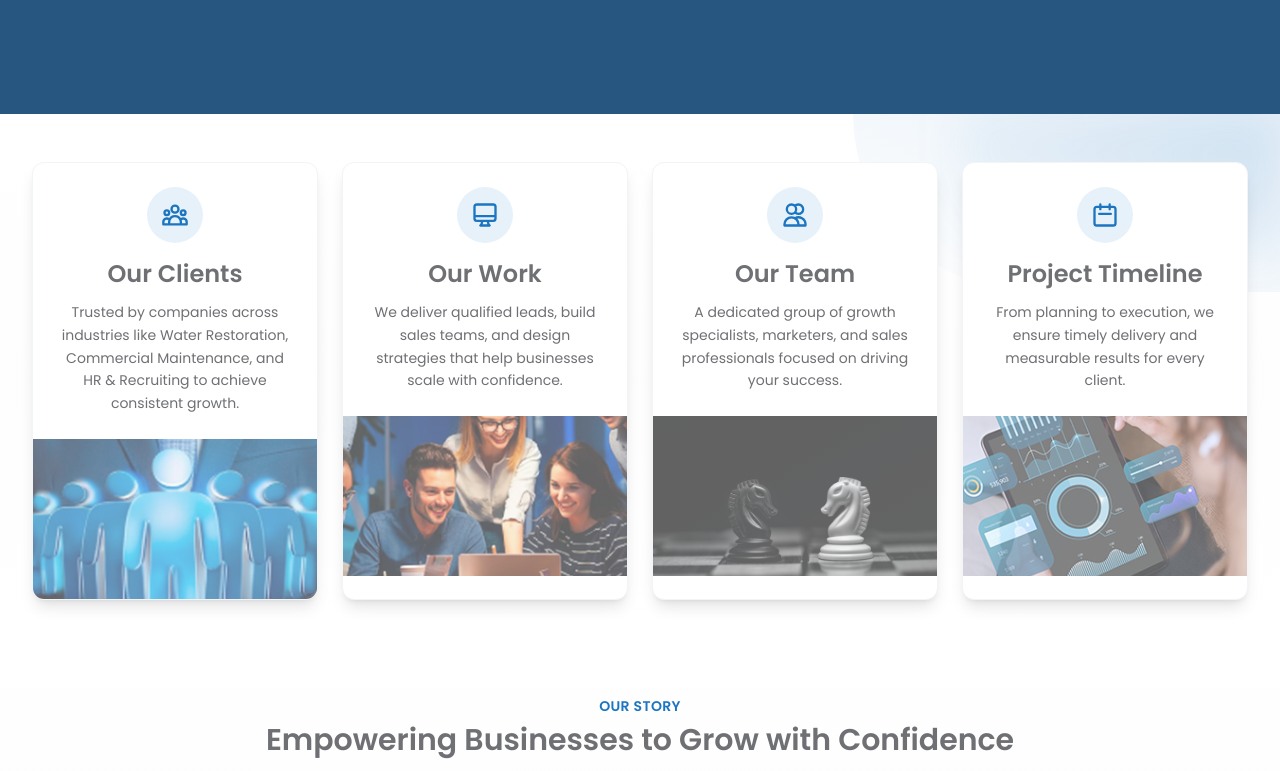
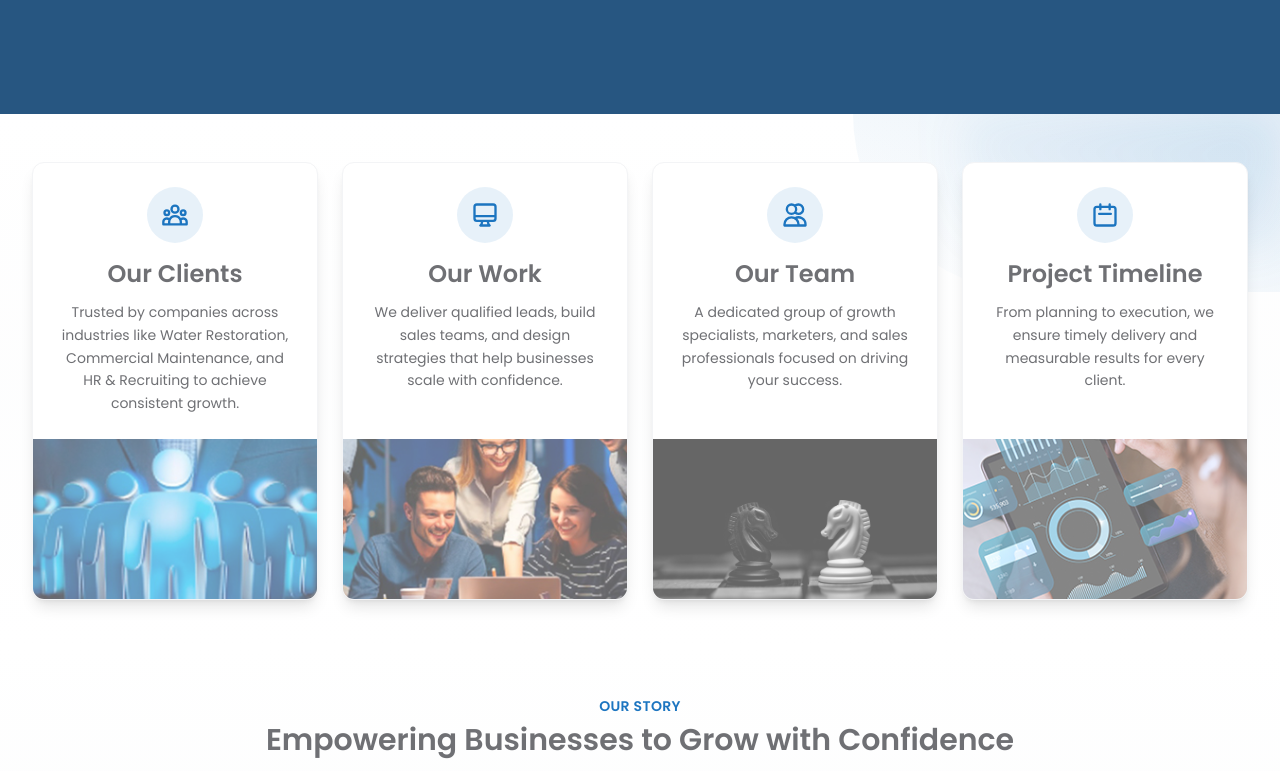
Before and after one commit to Sharmeen-Rauf/escabiz, a Next.js app: page /about in a window 1280 px wide. Shown: the part 486-1257 px from the top of the page. Built offline with nearby package versions, Linux system fonts and the light colour scheme.

Commit message:
Enhance About page layout: add flexbox to card components for improved structure, adjust image display properties for better visual consistency, and refine hover effects for a more engaging user experience.

```diff
--- a/src/app/about/page.tsx
+++ b/src/app/about/page.tsx
@@ -94,7 +94,7 @@ export default function About() {
           <div className="relative z-10 w-full max-w-7xl mx-auto px-4 sm:px-6 lg:px-8">
             <div className="grid grid-cols-1 md:grid-cols-2 lg:grid-cols-4 gap-4 lg:gap-6">
               {/* Card 1: Our Clients */}
-              <div className="relative bg-white rounded-xl shadow-lg border border-gray-100 overflow-hidden group hover:shadow-2xl hover:-translate-y-2 transition-all duration-500 reveal" style={{ animationDelay: '0.1s' }}>
+              <div className="relative bg-white rounded-xl shadow-lg border border-gray-100 overflow-hidden group hover:shadow-2xl hover:-translate-y-2 transition-all duration-500 reveal flex flex-col" style={{ animationDelay: '0.1s' }}>
                 <div className="p-6">
                   <div className="w-14 h-14 bg-[#1c75c0]/10 rounded-full flex items-center justify-center mx-auto mb-4 group-hover:scale-110 group-hover:bg-[#1c75c0]/20 transition-all duration-300">
                     <svg className="w-7 h-7 text-[#1c75c0]" fill="none" stroke="currentColor" viewBox="0 0 24 24">
@@ -108,13 +108,13 @@ export default function About() {
                     Trusted by companies across industries like Water Restoration, Commercial Maintenance, and HR & Recruiting to achieve consistent growth.
                   </p>
                 </div>
-                <div className="w-full h-40 bg-gradient-to-br from-gray-100 to-gray-50 relative overflow-hidden group-hover:opacity-80 transition-opacity duration-300">
-                  <Image src="/1.jpg" alt="Our Clients" fill className="object-cover w-full h-full opacity-60 group-hover:scale-110 transition-transform duration-500" />
+                <div className="w-full h-40 relative overflow-hidden mt-auto">
+                  <Image src="/1.jpg" alt="Our Clients" fill className="object-cover opacity-60 group-hover:opacity-80 group-hover:scale-110 transition-all duration-500" />
                 </div>
               </div>
 
               {/* Card 2: Our Work */}
-              <div className="relative bg-white rounded-xl shadow-lg border border-gray-100 overflow-hidden group hover:shadow-2xl hover:-translate-y-2 transition-all duration-500 reveal" style={{ animationDelay: '0.2s' }}>
+              <div className="relative bg-white rounded-xl shadow-lg border border-gray-100 overflow-hidden group hover:shadow-2xl hover:-translate-y-2 transition-all duration-500 reveal flex flex-col" style={{ animationDelay: '0.2s' }}>
                 <div className="p-6">
                   <div className="w-14 h-14 bg-[#1c75c0]/10 rounded-full flex items-center justify-center mx-auto mb-4 group-hover:scale-110 group-hover:bg-[#1c75c0]/20 transition-all duration-300">
                     <svg className="w-7 h-7 text-[#1c75c0]" fill="none" stroke="currentColor" viewBox="0 0 24 24">
@@ -128,13 +128,13 @@ export default function About() {
                     We deliver qualified leads, build sales teams, and design strategies that help businesses scale with confidence.
                   </p>
                 </div>
-                <div className="w-full h-40 bg-gradient-to-br from-gray-100 to-gray-50 relative overflow-hidden group-hover:opacity-80 transition-opacity duration-300">
-                  <Image src="/2.jpg" alt="Our Work" fill className="object-cover w-full h-full opacity-60 group-hover:scale-110 transition-transform duration-500" />
+                <div className="w-full h-40 relative overflow-hidden mt-auto">
+                  <Image src="/2.jpg" alt="Our Work" fill className="object-cover opacity-60 group-hover:opacity-80 group-hover:scale-110 transition-all duration-500" />
                 </div>
               </div>
 
               {/* Card 3: Our Team */}
-              <div className="relative bg-white rounded-xl shadow-lg border border-gray-100 overflow-hidden group hover:shadow-2xl hover:-translate-y-2 transition-all duration-500 reveal" style={{ animationDelay: '0.3s' }}>
+              <div className="relative bg-white rounded-xl shadow-lg border border-gray-100 overflow-hidden group hover:shadow-2xl hover:-translate-y-2 transition-all duration-500 reveal flex flex-col" style={{ animationDelay: '0.3s' }}>
                 <div className="p-6">
                   <div className="w-14 h-14 bg-[#1c75c0]/10 rounded-full flex items-center justify-center mx-auto mb-4 group-hover:scale-110 group-hover:bg-[#1c75c0]/20 transition-all duration-300">
                     <svg className="w-7 h-7 text-[#1c75c0]" fill="none" stroke="currentColor" viewBox="0 0 24 24">
@@ -148,13 +148,13 @@ export default function About() {
                     A dedicated group of growth specialists, marketers, and sales professionals focused on driving your success.
                   </p>
                 </div>
-                <div className="w-full h-40 bg-gradient-to-br from-gray-100 to-gray-50 relative overflow-hidden group-hover:opacity-80 transition-opacity duration-300">
-                  <Image src="/hassan-pasha-7SjEuEF06Zw-unsplash.jpg" alt="Our Team" fill className="object-cover w-full h-full opacity-60 group-hover:scale-110 transition-transform duration-500" />
+                <div className="w-full h-40 relative overflow-hidden mt-auto">
+                  <Image src="/hassan-pasha-7SjEuEF06Zw-unsplash.jpg" alt="Our Team" fill className="object-cover opacity-60 group-hover:opacity-80 group-hover:scale-110 transition-all duration-500" />
                 </div>
               </div>
 
               {/* Card 4: Project Timeline */}
-              <div className="relative bg-white rounded-xl shadow-lg border border-gray-100 overflow-hidden group hover:shadow-2xl hover:-translate-y-2 transition-all duration-500 reveal" style={{ animationDelay: '0.4s' }}>
+              <div className="relative bg-white rounded-xl shadow-lg border border-gray-100 overflow-hidden group hover:shadow-2xl hover:-translate-y-2 transition-all duration-500 reveal flex flex-col" style={{ animationDelay: '0.4s' }}>
                 <div className="p-6">
                   <div className="w-14 h-14 bg-[#1c75c0]/10 rounded-full flex items-center justify-center mx-auto mb-4 group-hover:scale-110 group-hover:bg-[#1c75c0]/20 transition-all duration-300">
                     <svg className="w-7 h-7 text-[#1c75c0]" fill="none" stroke="currentColor" viewBox="0 0 24 24">
@@ -168,8 +168,8 @@ export default function About() {
                     From planning to execution, we ensure timely delivery and measurable results for every client.
                   </p>
                 </div>
-                <div className="w-full h-40 bg-gradient-to-br from-gray-100 to-gray-50 relative overflow-hidden group-hover:opacity-80 transition-opacity duration-300">
-                  <Image src="/4.jpg" alt="Project Timeline" fill className="object-cover w-full h-full opacity-60 group-hover:scale-110 transition-transform duration-500" />
+                <div className="w-full h-40 relative overflow-hidden mt-auto">
+                  <Image src="/4.jpg" alt="Project Timeline" fill className="object-cover opacity-60 group-hover:opacity-80 group-hover:scale-110 transition-all duration-500" />
                 </div>
               </div>
             </div>
```
